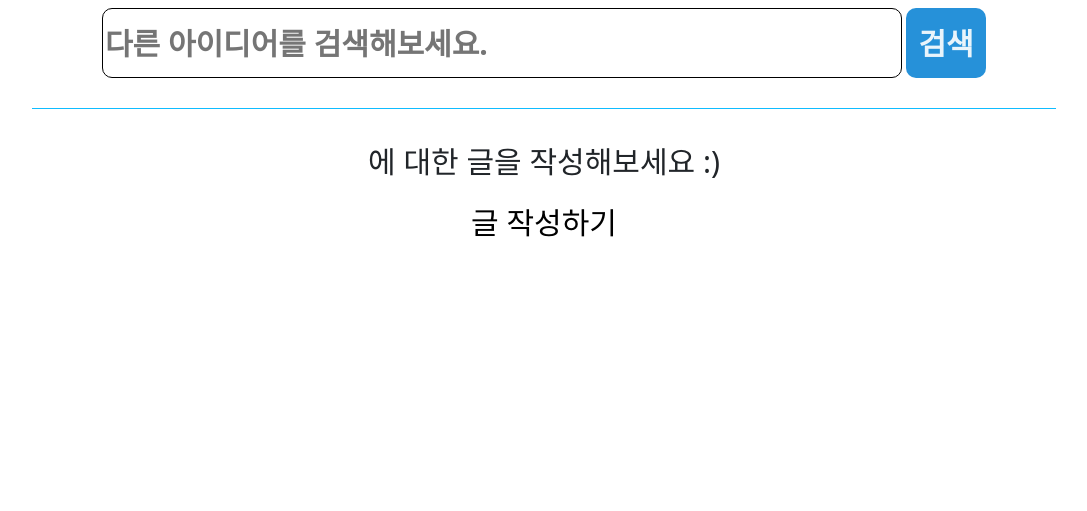
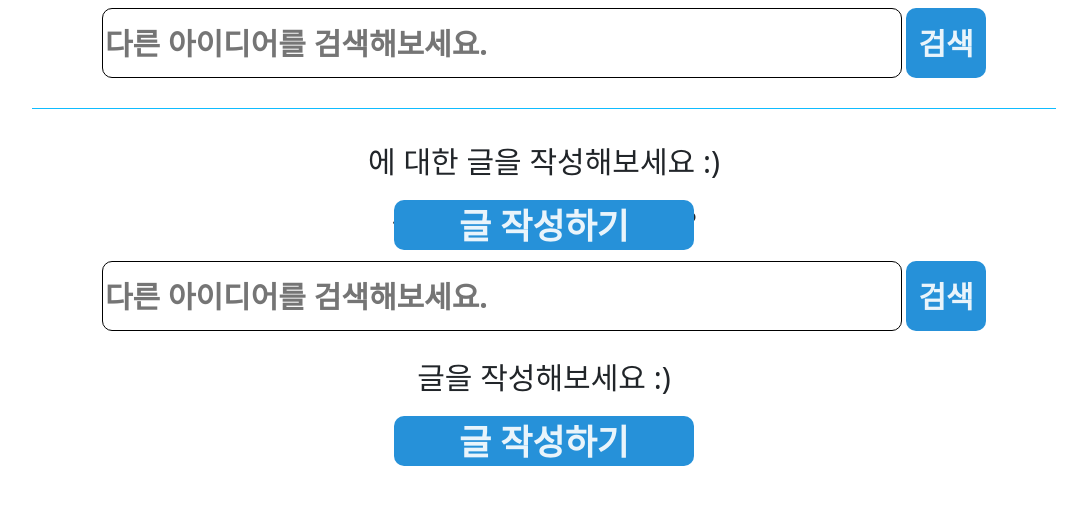
Before and after one commit to likelion-kookmin/mentorink, a Django app: template me_project/me_app/templates/list.html in a window 1280 px wide. Shown: the part 196-707 px from the top of the page, without its empty margins (96-1183 px from the left). Run offline with Django 3.2, Linux system fonts and the light colour scheme; the template is opened without the code that fills it, so the values that code supplies are empty; the visitor is signed in with stand-in values (Sample User, id 1).

Commit message:
메인페이지, 리스트페이지 수정

```diff
--- a/me_project/me_app/templates/list.html
+++ b/me_project/me_app/templates/list.html
@@ -11,6 +11,12 @@
             text-decoration-line: none;
             color: black;
             }
+
+        a[id="write"] {
+            text-decoration-line: none;
+            color: #e9f4fb;
+            }
+
         .list {
             margin-left: 10%;
             margin-right: 10%;
@@ -53,6 +59,21 @@
             cursor: pointer;
             outline: none;
         }
+
+        .write {
+            border: 0px solid;
+            background: #2691d9;
+            border-radius: 10px;
+            color: #e9f4fb;
+            font-weight: 700;
+            cursor: pointer;
+            outline: none;
+            width: 300px;
+            height: 50px;
+            position: absolute;
+            left: 50%;
+            transform: translateX(-50%);
+        }
     </style>
 </head>
 <body>
@@ -85,20 +106,42 @@
         {% if idea.count > 0 %}
         <p style="font-size:15px; color: #0FBCFF;">{{idea.count}}개의 댓글이 달려있습니다.</p>
         {% endif %}
-
     </div>
 
     <div class="line"></div>
+
     {% empty %}
     <div class="none">
         <p style="text-align: center; font-size:30px;">{{search}}에 대한 글을 작성해보세요 :)</p>
         <!-- 로그인이 된 상태 -->
         {% if user.is_authenticated %}
-        <p style="text-align: center; font-size:30px;"><a href="{%url 'new' %}">글 작성하기</a></p>
+        <div class="write">
+            <p style="text-align: center; font-size:35px; color:#e9f4fb;"><a id="write" href="{%url 'new' %}">글 작성하기</a></p>
+        </div>
         {% endif %}
     </div>
+    {% endfor %}
+    <!-- 로그인이 된 상태 -->
+    <div class="none">
+        <p style="text-align: center; font-size:30px;">원하는 글이 없으신가요?</p>
+        <form name="search" action="{% url 'list' %}" method="POST" style="text-align: center;" onsubmit="return chk();">
+            {% csrf_token %}
+            <div class='input'>
+                <input type="text" id="searchtxt" name="search" style="width:800px; height:70px; font-size:30px;"
+                    placeholder="다른 아이디어를 검색해보세요.">
+                <input type="submit" style="width:80px; height:70px; font-size:30px;" value="검색"></input>
+            </div>
+        </form>
+        {% if user.is_authenticated %}
+        <br>
+        <p style="text-align: center; font-size:30px;">글을 작성해보세요 :)</p>
 
-    {% endfor %}
+        <div class="write">
+            <p style="text-align: center; font-size:35px; color:#e9f4fb;"><a id="write" href="{%url 'new' %}">글 작성하기</a></p>
+        </div>
+        {% endif %}
+        <br><br><br><br>
+    </div>
 </body>
 </html>
 {% endblock %}
--- a/me_project/me_app/templates/new.html
+++ b/me_project/me_app/templates/new.html
@@ -47,8 +47,8 @@
     <div class="writing page" style="text-align: center;">
     <form action="{%url 'create'%}" method="POST" enctype="multipart/form-data" >
         {%csrf_token%}
-        <p style="font-size: 20px;"> <input type="text" name="title" value="제목을 입력하세요" style="width: 600px;"></p>
-        <p style="font-size: 20px;"> <input type="text" name="writer" value="아이디를 입력하세요" style="width: 400px;"></p>
+        <p style="font-size: 20px;"> <input type="text" name="title" placeholder="제목을 입력하세요." style="width: 600px;"></p>
+        <p style="font-size: 20px;"> <input type="text" name="writer" placeholder="아이디를 입력하세요" style="width: 400px;"></p>
         <br> <textarea name="body" cols="100" rows="16"></textarea><p>
         <p> <input type="file" name="image"></p>
         <input type="submit"></input>
--- a/me_project/me_app/views.py
+++ b/me_project/me_app/views.py
@@ -7,7 +7,6 @@ from account.models import UserModel
 from account.forms import RegisterForm
 from django.db import models
 from django.conf import settings
-
 
 def main(request):
     return render(request, 'main.html')
@@ -36,8 +35,6 @@ def myc(request):
     mycomment = request.POST.get('mycomment')
     comments=Comment.objects.filter(author=request.user)
     return render(request,'myc.html',{'comments': comments})
-
-
 
 def list(request):
     search = request.POST.get('search')
```
Also changed, not shown: me_project/me_app/templates/main.html (+15 -1 lines).
